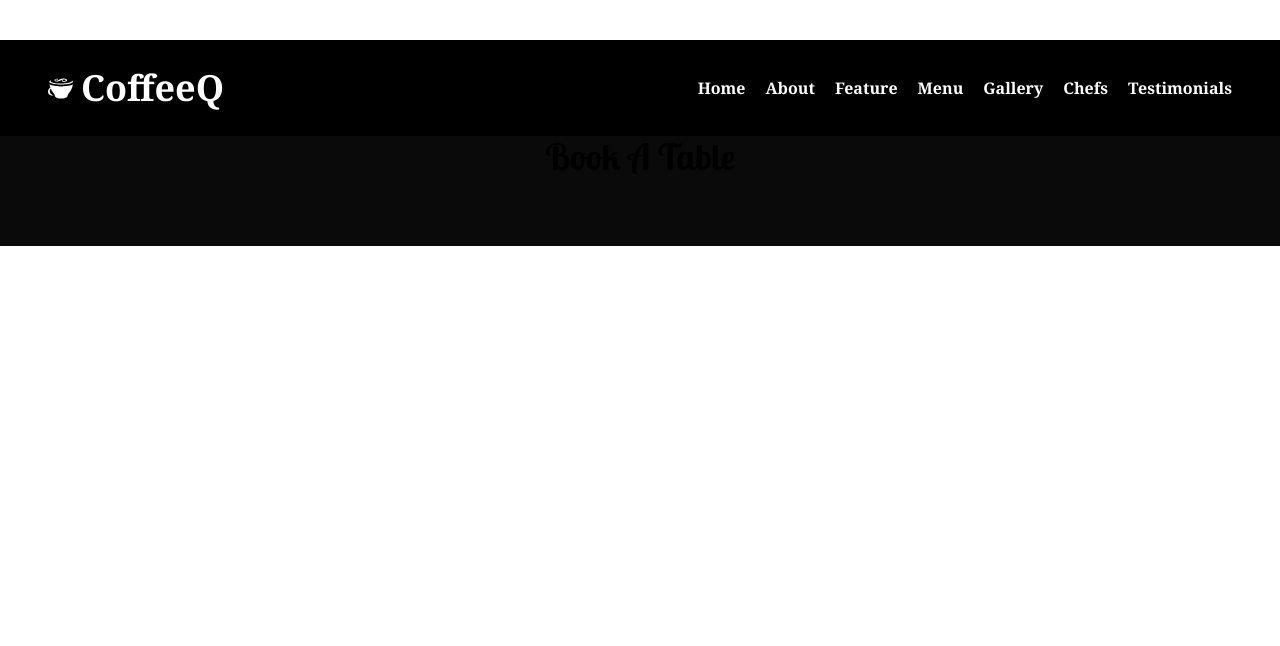
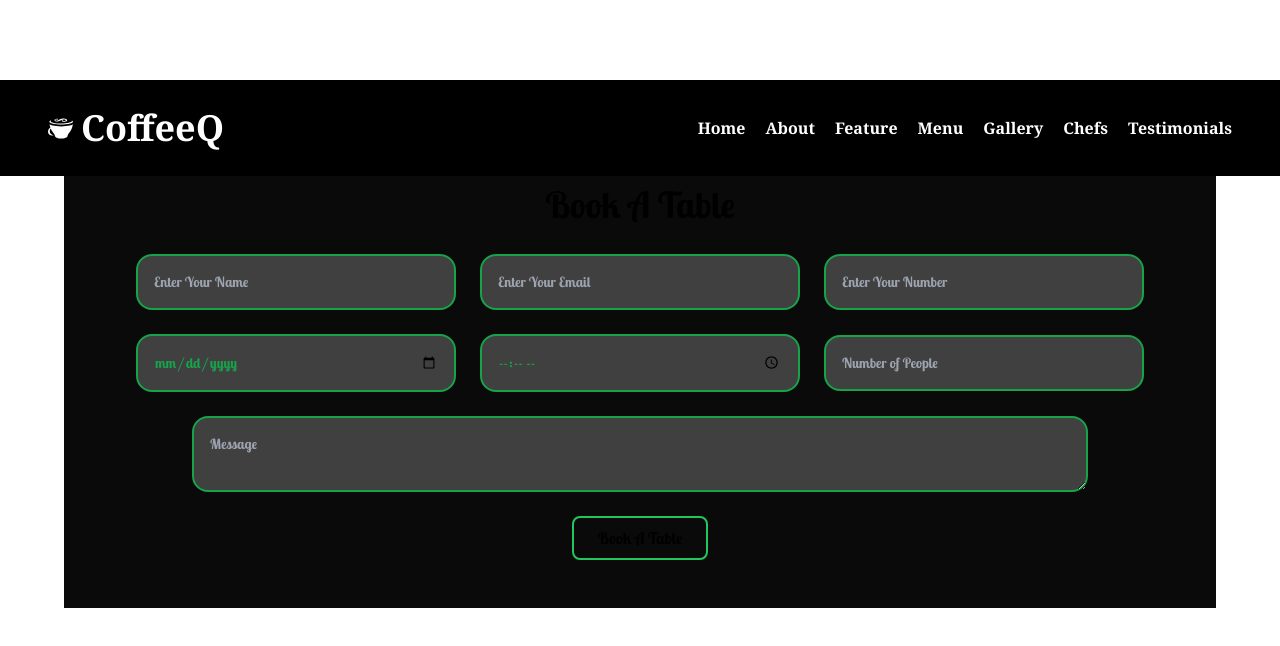
Before and after one commit to Muhammadtalhatariq/coffeeshop, a Next.js app: page /components/Reservation in a window 1280 px wide. Shown: the top 646 px of the page. Built offline with nearby package versions, Linux system fonts and the light colour scheme.

Commit message:
table booking component

```diff
--- a/app/components/Reservation/page.jsx
+++ b/app/components/Reservation/page.jsx
@@ -1,8 +1,13 @@
+"use client";
 import React from "react";
+import { useForm } from "react-hook-form";
 
 const page = () => {
+  const { register, handleSubmit } = useForm();
+  const onSubmit = (data) => console.log(data);
+
   return (
-    <div className="bg-neutral-950 mt-10 py-10">
+    <div className="bg-neutral-950 sm:mt-20 mt-10 py-12 sm:mx-16 mx-0  ">
       <div>
         <h2 className="text-3xl text-green-500 pb-4 text-center">
           Reservation
@@ -11,6 +16,62 @@ const page = () => {
           Book A Table
         </h1>
       </div>
+
+      <div className="">
+        <form
+          onSubmit={handleSubmit(onSubmit)}
+          className="flex flex-wrap gap-6 justify-center items-center "
+        >
+          <input
+            {...register("firstName", { required: true, maxLength: 20 })}
+            className="p-4 w-80 rounded-2xl border-2 border-green-600 bg-neutral-700 text-green-600 text-sm "
+            placeholder="Enter Your Name"
+          />
+          <input
+            type="email"
+            {...register("lastName", { pattern: /^[A-Za-z]+$/i })}
+            className="p-4 w-80 rounded-2xl border-2 border-green-600 bg-neutral-700 text-green-600 text-sm "
+            placeholder="Enter Your Email"
+          />
+          <input
+            type="number"
+            {...register("number", { min: 11, max: 15 })}
+            className="p-4 w-80 rounded-2xl border-2 border-green-600 bg-neutral-700 text-green-600 text-sm "
+            placeholder="Enter Your Number"
+          />
+          <input
+            type="date"
+            {...register("date", { required: true })}
+            className="p-4 w-80 rounded-2xl border-2 border-green-600 bg-neutral-700 text-green-600 text-sm "
+            placeholder="Date Ex: DD/MM/YY"
+          />
+          <input
+            type="time"
+            {...register("time", { required: true })}
+            className="p-4 w-80 rounded-2xl border-2 border-green-600 bg-neutral-700 text-green-600 text-sm "
+            placeholder="Time Ex: 01:25PM"
+          />
+          <input
+            type="number"
+            {...register("NumberOfPeople", { required: true })}
+            className="p-4 w-80 rounded-2xl border-2 border-green-600 bg-neutral-700 text-green-600 text-sm "
+            placeholder="Number of People"
+          />
+          <textarea
+            type="text"
+            {...register("message", { required: true })}
+            className="p-4 sm:w-full sm:mx-32 4 w-80 rounded-2xl border-2 border-green-600 bg-neutral-700 text-green-600 text-sm "
+            placeholder="Message"
+          />
+
+          <a
+            className="border-2 rounded-lg border-green-500 px-6 hover:bg-green-500 py-2"
+            type="submit"
+          >
+            Book A Table
+          </a>
+        </form>
+      </div>
     </div>
   );
 };
--- /dev/null
+++ b/app/components/Testimonials/page.jsx
@@ -0,0 +1,11 @@
+import React from 'react';
+
+const page = () => {
+  return (
+    <div>
+
+    </div>
+  );
+}
+
+export default page;
--- a/package.json
+++ b/package.json
@@ -12,10 +12,11 @@
     "@emotion/react": "^11.11.4",
     "@emotion/styled": "^11.11.5",
     "@mui/material": "^5.15.18",
-    "@next/font": "^14.2.1",
+    "@next/font": "^14.2.3",
     "next": "14.2.1",
     "react": "^18",
     "react-dom": "^18",
+    "react-hook-form": "^7.51.5",
     "react-icons": "^5.1.0",
     "react-scroll": "^1.9.0",
     "swiper": "^11.1.3"
```
Also changed, not shown: 1 other file (tests, documents, lock files or other folders).
